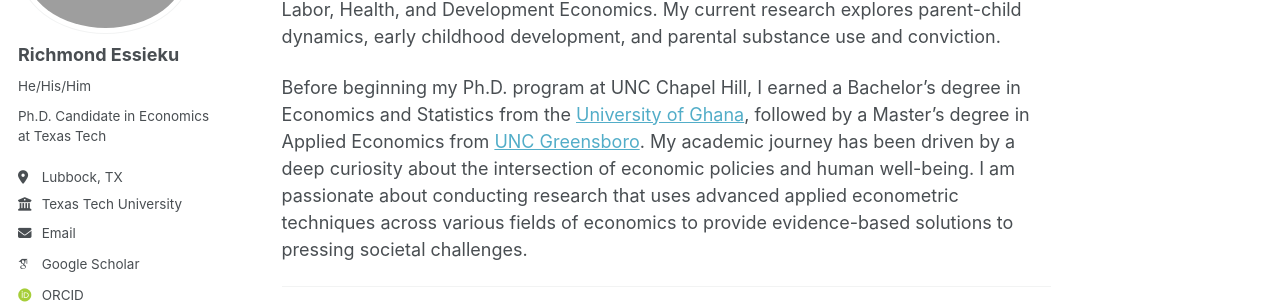
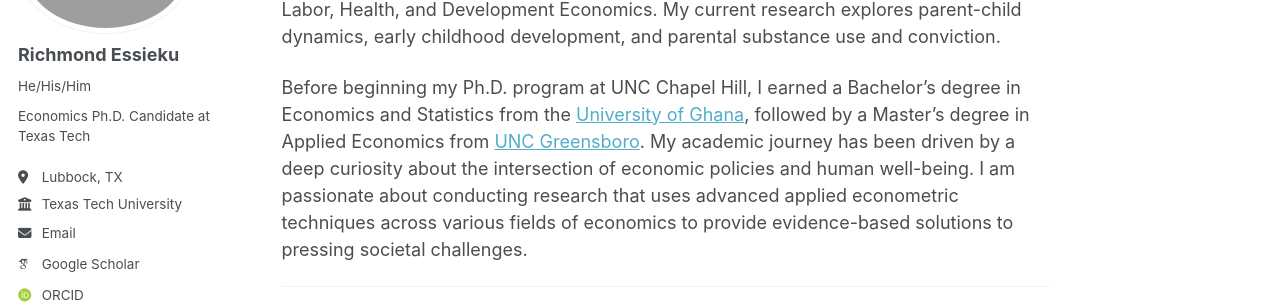
Before and after one commit to essieku/essieku.github.io, a Jekyll site: the page built from _pages/about.md, in a window 1280 px wide. Shown: the part 206-510 px from the top of the page. Built offline with Jekyll 4.4.1, drawn with Linux system fonts in a browser that asks for light colours; some web fonts are replaced.

```diff
--- a/_config.yml
+++ b/_config.yml
@@ -24,7 +24,7 @@ author:
   avatar           : "rich.png"
   name             : "Richmond Essieku"
   pronouns         : "He/His/Him"
-  bio              : "Ph.D. Candidate in Economics at Texas Tech"
+  bio              : "Economics Ph.D. Candidate at Texas Tech"
   location         : "Lubbock, TX"
   employer         : "Texas Tech University"
   uri              : # URL
```
